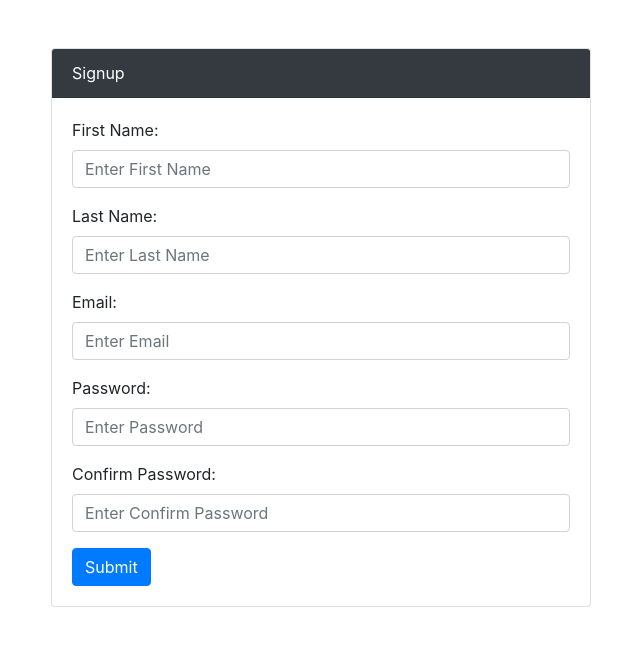
After one commit to SofienBenKtib/Bookshop-website, a PHP site: page /signup.php in a window 1280 px wide. The commit adds this page. Shown: the top 646 px of the page, without its empty margins (319-959 px from the left). Run offline with PHP 8.4, Linux system fonts and the light colour scheme.

Commit message:
major updates

```diff
--- a/books.php
+++ b/books.php
@@ -26,6 +26,9 @@
 					</li>
 					<li class="nav-item">
 						<a class="nav-link" href="./contact.php">Contact Us</a>
+					</li>
+					<li class="nav-item">
+						<a class="nav-link" href="./login.php">Logout</a>
 					</li>
 				</ul>
 			</div>
--- a/contact.php
+++ b/contact.php
@@ -26,6 +26,9 @@
 					</li>
 					<li class="nav-item">
 						<a class="nav-link" href="./contact.php">Contact Us</a>
+					</li>
+          <li class="nav-item">
+						<a class="nav-link" href="./login.php">Logout</a>
 					</li>
 				</ul>
 			</div>
--- a/index.php
+++ b/index.php
@@ -23,6 +23,9 @@
 					</li>
 					<li class="nav-item">
 						<a class="nav-link" href="./contact.php">Contact Us</a>
+					</li>
+					<li class="nav-item">
+						<a class="nav-link" href="./login.php">Logout</a>
 					</li>
 				</ul>
 			</div>
--- /dev/null
+++ b/signup.php
@@ -0,0 +1,48 @@
+<!DOCTYPE html>
+<html>
+<head>
+	<title>Signup Page</title>
+	<meta charset="utf-8">
+	<meta name="viewport" content="width=device-width, initial-scale=1">
+	<link rel="stylesheet" href="https://maxcdn.bootstrapcdn.com/bootstrap/4.5.2/css/bootstrap.min.css">
+	<script src="https://ajax.googleapis.com/ajax/libs/jquery/3.5.1/jquery.min.js"></script>
+	<script src="https://cdnjs.cloudflare.com/ajax/libs/popper.js/1.16.0/umd/popper.min.js"></script>
+	<script src="https://maxcdn.bootstrapcdn.com/bootstrap/4.5.2/js/bootstrap.min.js"></script>
+</head>
+<body>
+	<div class="container">
+		<div class="row justify-content-center mt-5">
+			<div class="col-md-6">
+				<div class="card">
+					<div class="card-header bg-dark text-white">Signup</div>
+					<div class="card-body">
+						<form action="index.php">
+							<div class="form-group">
+								<label for="firstName">First Name:</label>
+								<input type="text" class="form-control" id="firstName" placeholder="Enter First Name" required>
+							</div>
+							<div class="form-group">
+								<label for="lastName">Last Name:</label>
+								<input type="text" class="form-control" id="lastName" placeholder="Enter Last Name" required>
+							</div>
+							<div class="form-group">
+								<label for="email">Email:</label>
+								<input type="email" class="form-control" id="email" placeholder="Enter Email" required>
+							</div>
+							<div class="form-group">
+								<label for="password">Password:</label>
+								<input type="password" class="form-control" id="password" placeholder="Enter Password" required>
+							</div>
+							<div class="form-group">
+								<label for="confirmPassword">Confirm Password:</label>
+								<input type="password" class="form-control" id="confirmPassword" placeholder="Enter Confirm Password" required>
+							</div>
+							<button type="submit" class="btn btn-primary">Submit</button>
+						</form>
+					</div>
+				</div>
+			</div>
+		</div>
+	</div>
+</body>
+</html>
```
Also changed, not shown: login.php (added, +49 -0 lines).
